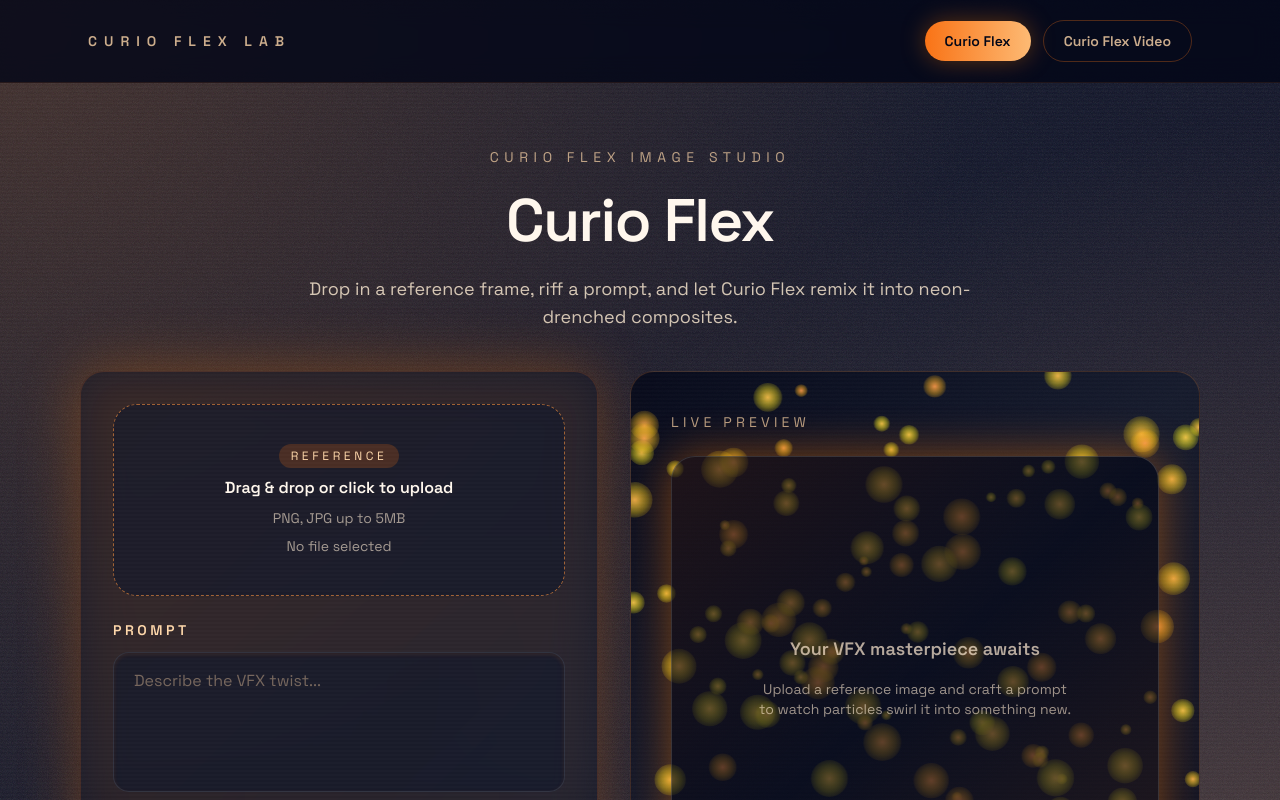
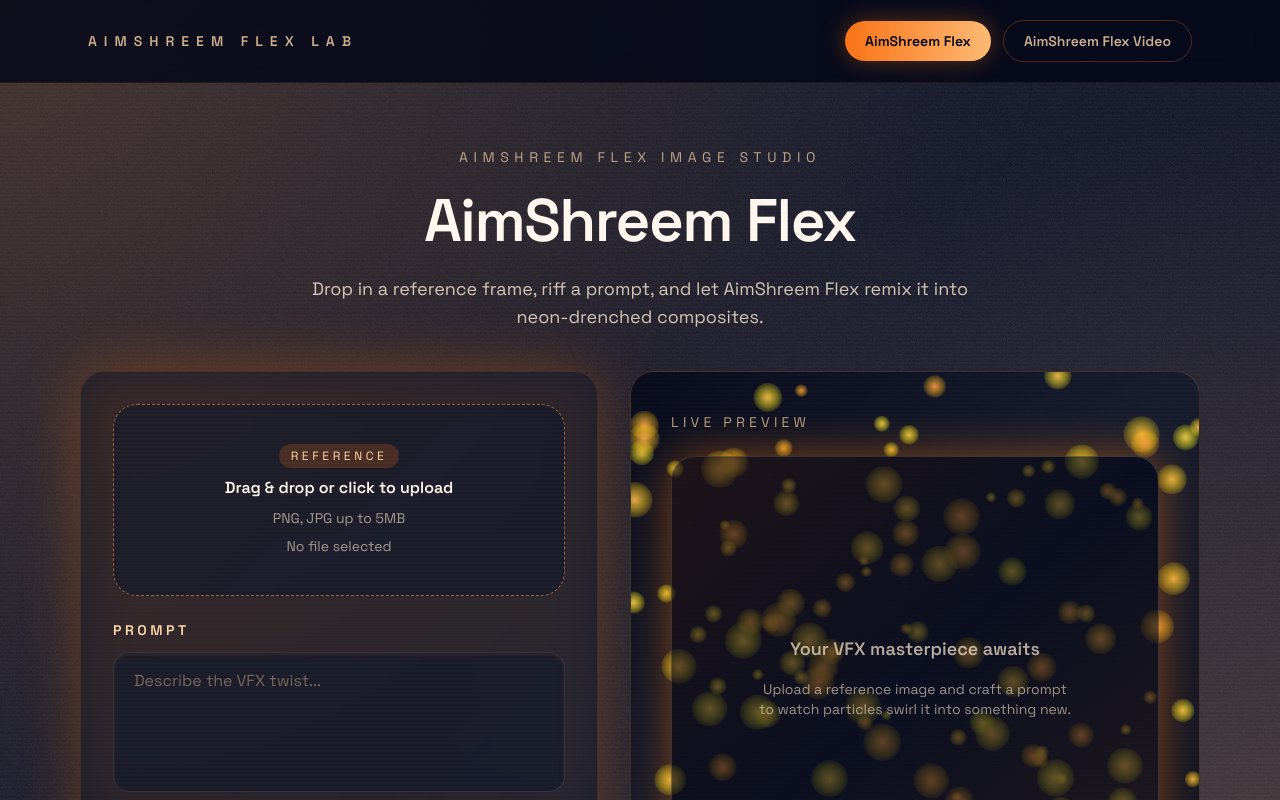
Before and after one commit to RB-DesignTech/aimshreemvfx, a Next.js app: page / in a window 1280 px wide. Shown: the top 800 px of the page. Built offline with nearby package versions, Linux system fonts and the light colour scheme.

Commit message:
Update branding to AimShreem Flex

```diff
--- a/app/api/curio-flex-video/generate/route.ts
+++ b/app/api/curio-flex-video/generate/route.ts
@@ -28,7 +28,7 @@
       );
     }
 
-    console.error("Curio Flex Video generate error", error);
-    return NextResponse.json({ error: "Failed to generate Curio Flex Video" }, { status: 502 });
+    console.error("AimShreem Flex Video generate error", error);
+    return NextResponse.json({ error: "Failed to generate AimShreem Flex Video" }, { status: 502 });
   }
 }
--- a/app/api/curio-flex/generate/route.ts
+++ b/app/api/curio-flex/generate/route.ts
@@ -23,7 +23,7 @@
       );
     }
 
-    console.error("Curio Flex generate error", error);
-    return NextResponse.json({ error: "Failed to generate Curio Flex image" }, { status: 502 });
+    console.error("AimShreem Flex generate error", error);
+    return NextResponse.json({ error: "Failed to generate AimShreem Flex image" }, { status: 502 });
   }
 }
--- a/app/curio-flex-video/page.tsx
+++ b/app/curio-flex-video/page.tsx
@@ -13,13 +13,13 @@
 };
 
 const statusMessages: Record<GenerationStatus, string> = {
-  idle: "Ready for your Curio Flex Video concept",
+  idle: "Ready for your AimShreem Flex Video concept",
   running: "Rendering motion cues...",
   succeeded: "Motion test rendered",
-  failed: "The Curio Flex Video muse is silent",
+  failed: "The AimShreem Flex Video muse is silent",
 };
 
-export default function CurioFlexVideoPage() {
+export default function AimShreemFlexVideoPage() {
   const fileInputRef = useRef<HTMLInputElement | null>(null);
 
   const [prompt, setPrompt] = useState("");
@@ -122,7 +122,7 @@
       setStatus("succeeded");
     } catch (err) {
       console.error(err);
-      setError("Could not generate with Curio Flex Video. Please retry.");
+      setError("Could not generate with AimShreem Flex Video. Please retry.");
       setStatus("failed");
     } finally {
       setIsSubmitting(false);
@@ -139,7 +139,7 @@
       if (resultMimeType === "video/mp4") return "mp4";
       return "video";
     })();
-    link.download = `curio-flex-video.${extension}`;
+    link.download = `aimshreem-flex-video.${extension}`;
     link.click();
   }, [hasResult, resultUrl, resultMimeType]);
 
@@ -163,12 +163,12 @@
       </div>
 
       <header className="flex flex-col gap-4 text-center sm:gap-6">
-        <p className="text-sm uppercase tracking-[0.4em] text-orange-200/70">Curio Flex Video Story Lab</p>
+        <p className="text-sm uppercase tracking-[0.4em] text-orange-200/70">AimShreem Flex Video Story Lab</p>
         <h1 className="text-4xl font-semibold tracking-tight text-orange-50 sm:text-5xl md:text-6xl">
           Animate your concept
         </h1>
         <p className="mx-auto max-w-2xl text-lg text-orange-100/80">
-          Feed Curio Flex Video a reference frame and narrative brief to conjure motion-first concept art, tailored for your
+          Feed AimShreem Flex Video a reference frame and narrative brief to conjure motion-first concept art, tailored for your
           next shot.
         </p>
       </header>
@@ -237,7 +237,7 @@
             <textarea
               value={storyboard}
               onChange={(event) => setStoryboard(event.target.value)}
-              placeholder="Break down key beats, dialogue, or camera moves to guide Curio Flex Video."
+              placeholder="Break down key beats, dialogue, or camera moves to guide AimShreem Flex Video."
               className="input-field min-h-[120px] resize-none"
             />
           </div>
@@ -312,7 +312,7 @@
           <div className="relative z-10 flex h-full flex-col gap-6">
             <div className="flex flex-col gap-2 sm:flex-row sm:items-center sm:justify-between">
               <div>
-                <p className="text-sm uppercase tracking-[0.3em] text-orange-200/70">Curio Flex Video Preview</p>
+                <p className="text-sm uppercase tracking-[0.3em] text-orange-200/70">AimShreem Flex Video Preview</p>
                 <p className="text-xs uppercase tracking-[0.4em] text-orange-200/50">
                   {shotDuration}s &bull; {aspectRatio} frame
                 </p>
@@ -346,9 +346,9 @@
                 />
               ) : (
                 <div className="flex h-full w-full flex-col items-center justify-center gap-4 text-center text-orange-100/70">
-                  <p className="text-lg font-semibold">Seed Curio Flex Video with imagery + narrative</p>
+                  <p className="text-lg font-semibold">Seed AimShreem Flex Video with imagery + narrative</p>
                   <p className="max-w-xs text-sm text-orange-100/60">
-                    Upload a frame or concept art, then map the sequence beats to preview how Curio Flex Video might choreograph
+                    Upload a frame or concept art, then map the sequence beats to preview how AimShreem Flex Video might choreograph
                     the shot.
                   </p>
                 </div>
@@ -358,7 +358,7 @@
             <div className="rounded-3xl border border-orange-500/10 bg-slate-900/70 p-5 text-sm text-orange-100/70">
               <p className="font-semibold uppercase tracking-[0.3em] text-orange-200/70">Brief Summary</p>
               <p className="mt-2 text-orange-100/80">
-                {prompt ? prompt : "Add a prompt to outline the motion you want Curio Flex Video to explore."}
+                {prompt ? prompt : "Add a prompt to outline the motion you want AimShreem Flex Video to explore."}
               </p>
               {storyboard && (
                 <p className="mt-3 text-xs uppercase tracking-[0.3em] text-orange-200/60">Storyboard Beats</p>
--- a/app/layout.tsx
+++ b/app/layout.tsx
@@ -10,8 +10,8 @@
 });
 
 export const metadata: Metadata = {
-  title: "Curio Flex Lab",
-  description: "Funky neon playground for Curio Flex visuals and motion previews",
+  title: "AimShreem Flex Lab",
+  description: "Funky neon playground for AimShreem Flex visuals and motion previews",
 };
 
 export default function RootLayout({
--- a/app/page.tsx
+++ b/app/page.tsx
@@ -105,7 +105,7 @@
       setStatus("succeeded");
     } catch (err) {
       console.error(err);
-      setError("Could not generate with Curio Flex. Please retry.");
+      setError("Could not generate with AimShreem Flex. Please retry.");
       setStatus("failed");
     } finally {
       setIsSubmitting(false);
@@ -118,7 +118,7 @@
     try {
       const link = document.createElement("a");
       link.href = resultUrl;
-      link.download = "curio-flex-image.png";
+      link.download = "aimshreem-flex-image.png";
       document.body.appendChild(link);
       link.click();
       document.body.removeChild(link);
@@ -146,12 +146,12 @@
         <Particles className="h-full w-full" />
       </div>
       <header className="flex flex-col gap-4 text-center sm:gap-6">
-        <p className="text-sm uppercase tracking-[0.4em] text-orange-200/70">Curio Flex Image Studio</p>
+        <p className="text-sm uppercase tracking-[0.4em] text-orange-200/70">AimShreem Flex Image Studio</p>
         <h1 className="text-4xl font-semibold tracking-tight text-orange-50 sm:text-5xl md:text-6xl">
-          Curio Flex
+          AimShreem Flex
         </h1>
         <p className="mx-auto max-w-2xl text-lg text-orange-100/80">
-          Drop in a reference frame, riff a prompt, and let Curio Flex remix it into neon-drenched composites.
+          Drop in a reference frame, riff a prompt, and let AimShreem Flex remix it into neon-drenched composites.
         </p>
       </header>
 
--- a/components/SiteNav.tsx
+++ b/components/SiteNav.tsx
@@ -5,8 +5,8 @@
 import { usePathname } from "next/navigation";
 
 const links: Array<{ href: Route; label: string }> = [
-  { href: "/", label: "Curio Flex" },
-  { href: "/curio-flex-video", label: "Curio Flex Video" },
+  { href: "/", label: "AimShreem Flex" },
+  { href: "/curio-flex-video", label: "AimShreem Flex Video" },
 ];
 
 export default function SiteNav() {
@@ -16,7 +16,7 @@
     <nav className="relative z-30 border-b border-orange-500/10 bg-slate-950/80 backdrop-blur-md">
       <div className="mx-auto flex max-w-6xl items-center justify-between px-4 py-5 sm:px-6">
         <span className="text-sm font-semibold uppercase tracking-[0.5em] text-orange-200/80">
-          Curio Flex Lab
+          AimShreem Flex Lab
         </span>
         <div className="flex items-center gap-2 sm:gap-3">
           {links.map((link) => {
--- a/lib/curio-flex-video.ts
+++ b/lib/curio-flex-video.ts
@@ -250,12 +250,12 @@
   const operation: Operation = await initialResponse.json();
 
   if (!initialResponse.ok) {
-    const message = operation.error?.message ?? "Curio Flex Video generation request failed";
+    const message = operation.error?.message ?? "AimShreem Flex Video generation request failed";
     throw new Error(message);
   }
 
   if (!operation.name) {
-    throw new Error("Curio Flex Video generation did not return an operation name");
+    throw new Error("AimShreem Flex Video generation did not return an operation name");
   }
 
   let attempts = 0;
@@ -263,7 +263,7 @@
 
   while (!currentOperation.done) {
     if (attempts >= maxPollAttempts) {
-      throw new Error("Curio Flex Video generation timed out before completion");
+      throw new Error("AimShreem Flex Video generation timed out before completion");
     }
 
     await wait(pollIntervalMs);
@@ -278,19 +278,19 @@
     currentOperation = await pollResponse.json();
 
     if (!pollResponse.ok) {
-      const message = currentOperation.error?.message ?? "Curio Flex Video polling failed";
+      const message = currentOperation.error?.message ?? "AimShreem Flex Video polling failed";
       throw new Error(message);
     }
   }
 
   if (currentOperation.error) {
-    throw new Error(currentOperation.error.message ?? "Curio Flex Video generation failed");
+    throw new Error(currentOperation.error.message ?? "AimShreem Flex Video generation failed");
   }
 
   const candidate = searchForVideoCandidate(currentOperation.response);
 
   if (!candidate) {
-    throw new Error("Curio Flex Video generation did not yield a video output");
+    throw new Error("AimShreem Flex Video generation did not yield a video output");
   }
 
   if (candidate.bytes) {
@@ -304,7 +304,7 @@
     return downloadVideoFromUri(candidate.uri, apiKey, baseUrl, apiVersion);
   }
 
-  throw new Error("Curio Flex Video result could not be parsed");
+  throw new Error("AimShreem Flex Video result could not be parsed");
 }
 
 export type { CurioFlexVideoPayload, GeneratedVideo };
--- a/lib/curio-flex.ts
+++ b/lib/curio-flex.ts
@@ -62,7 +62,7 @@
     .find((part) => part.inlineData?.data);
 
   if (!imagePart?.inlineData?.data) {
-    throw new Error("Curio Flex did not return an image");
+    throw new Error("AimShreem Flex did not return an image");
   }
 
   return responseSchema.parse({
```
